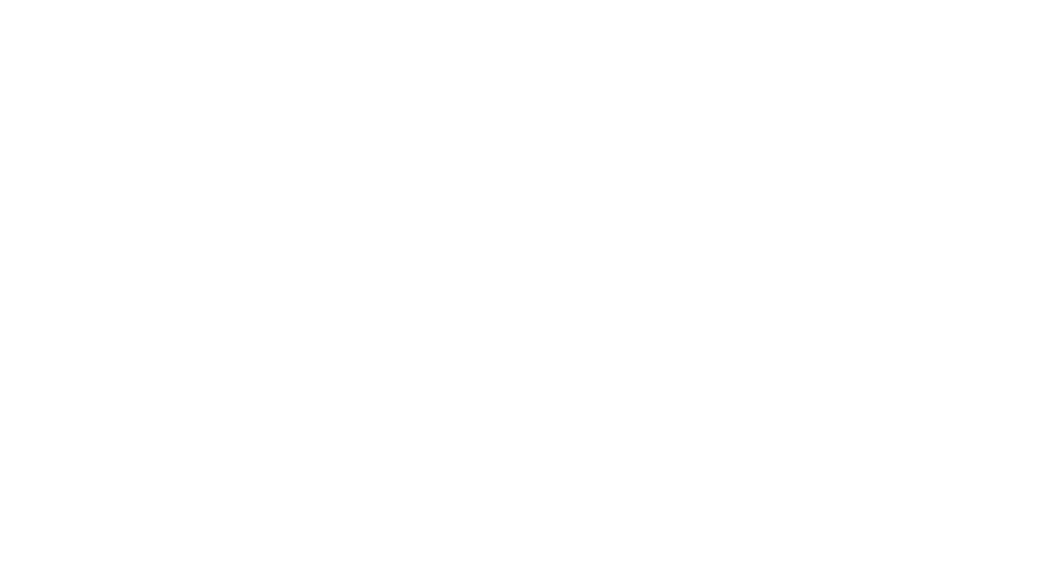
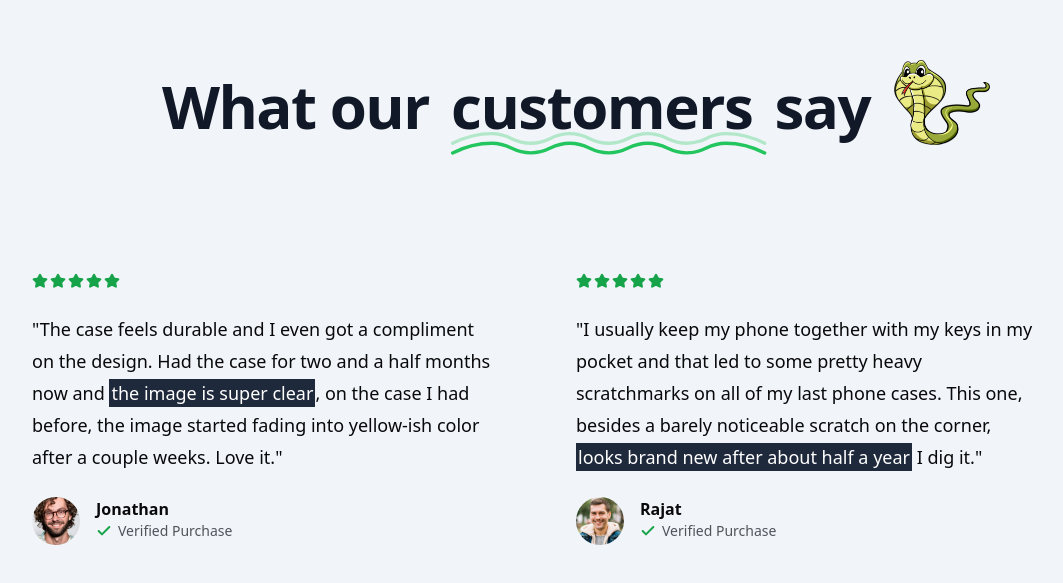
Before and after one commit to rjtprasad/casepixel, a Next.js app: page / in a window 1280 px wide. Shown: the part 1031-1614 px from the top of the page, without its empty margins (64-1127 px from the left). Before the commit the page ends 995 px from the top, so only its background shows below. Built offline with nearby package versions, Linux system fonts and the light colour scheme; no server answers.

Commit message:
Landing Page: Review Section

```diff
--- a/src/app/page.tsx
+++ b/src/app/page.tsx
@@ -1,8 +1,10 @@
+import { Icons } from "@/components/Icons";
 import MaxWidthWrapper from "@/components/MaxWidthWrapper";
 import Phone from "@/components/Phone";
 import UserAvatars from "@/components/UserAvatars";
 import UserRatings from "@/components/UserRatings";
 import { caseImageUrl } from "@/lib/constant";
+import { userReviews } from "@/lib/constant";
 import { Check } from "lucide-react";
 import Image from "next/image";
 
@@ -16,7 +18,13 @@
             <div className="relative mx-auto text-center lg:text-left flex flex-col items-center lg:items-start">
               <div className="absolute w-28 left-0 -top-20 hidden lg:block">
                 <div className="absolute inset-x-0 bottom-0 bg-gradient-to-t via-slate-50/50 from-slate-50 h-28" />
-                <Image src="/snake-1.png" alt="logo" className="w-full" width={633} height={824}/>
+                <Image
+                  src="/snake-1.png"
+                  alt="logo"
+                  className="w-full"
+                  width={633}
+                  height={824}
+                />
               </div>
               <h1 className="relative w-fit tracking-tight text-balance mt-16 font-bold !leading-tight text-gray-900 text-5xl md:text-6xl lg:text-7xl">
                 Your Image on a{" "}
@@ -37,8 +45,14 @@
                     "5 year print guarantee",
                     "Modern iPhone models supported",
                   ].map((checklist, index) => (
-                    <li className="flex gap-1.5 items-center text-left" key={index}>
-                      <Check className="h-5 w-5 shrink-0 text-green-600" key={index}/>
+                    <li
+                      className="flex gap-1.5 items-center text-left"
+                      key={index}
+                    >
+                      <Check
+                        className="h-5 w-5 shrink-0 text-green-600"
+                        key={index}
+                      />
                       {checklist}
                     </li>
                   ))}
@@ -49,7 +63,9 @@
                 <UserAvatars />
 
                 <div className="flex flex-col justify-between items-center sm:items-start">
-                  <UserRatings />
+                  <div className="flex gap-0.5">
+                    <UserRatings />
+                  </div>
 
                   <p>
                     <span className="font-semibold">2000+</span> happy customers
@@ -80,6 +96,67 @@
           </div>
         </MaxWidthWrapper>
       </section>
+
+      {/* Review Section */}
+      <section className="bg-slate-100 grainy-dark py-24">
+        <MaxWidthWrapper className="flex flex-col items-center gap-16 sm:gap-32">
+          <div className="flex flex-col lg:flex-row items-center gap-4 sm:gap-6">
+            <h2 className="order-1 mt-2 tracking-tight text-center text-balance !leading-tight font-bold text-5xl md:text-6xl text-gray-900">
+              What our{" "}
+              <span className="relative px-2">
+                customers{" "}
+                <Icons.underline className="hidden sm:block pointer-events-none absolute inset-x-0 -bottom-6 text-green-500" />
+              </span>{" "}
+              say
+            </h2>
+            <Image
+              src="/snake-2.png"
+              alt="snake-2"
+              width={761}
+              height={675}
+              className="w-24 order-0 lg:order-2"
+            />
+          </div>
+
+          <div className="mx-auto grid max-w-2xl grid-cols-1 px-4 lg:mx-0 lg:max-w-none lg:grid-cols-2 gap-y-16">
+            {userReviews.map((review) => (
+              <div
+                key={review.id}
+                className="flex flex-auto flex-col gap-4 lg:pr-8 xl:pr-20"
+              >
+                <div className="flex gap-0.5 mb-2">
+                  <UserRatings />
+                </div>
+                <div className="text-lg leading-8">
+                  <p>
+                  &quot;{review.beforeSpanText}
+                    <span className="p-0.5 bg-slate-800 text-white">
+                      {review.spanText}
+                    </span>
+                    {review.afterSpanText}&quot;
+                  </p>
+                </div>
+                <div className="flex gap-4 mt-2">
+                  <Image
+                    className="rounded-full h-12 w-12 object-cover"
+                    width={96}
+                    height={96}
+                    src={review.profileUrl}
+                    alt={review.username}
+                  />
+                  <div className="flex flex-col">
+                    <p className="font-semibold">{review.username}</p>
+                    <div className="flex gap-1.5 items-center text-zinc-600">
+                      <Check className="h-4 w-4 stroke-[3px] text-green-600" />
+                      <p className="text-sm">Verified Purchase</p>
+                    </div>
+                  </div>
+                </div>
+              </div>
+            ))}
+          </div>
+        </MaxWidthWrapper>
+      </section>
     </div>
   );
 }
--- /dev/null
+++ b/src/components/Icons.tsx
@@ -0,0 +1,22 @@
+import { LucideProps } from "lucide-react";
+
+export const Icons = {
+  underline: (props: LucideProps) => (
+    <svg {...props} viewBox="0 0 687 155">
+      <g
+        stroke="currentColor"
+        strokeWidth="7"
+        fill="none"
+        fillRule="evenodd"
+        strokeLinecap="round"
+        strokeLinejoin="round"
+      >
+        <path
+          d="M20 98c27-13.3333333 54-20 81-20 40.5 0 40.5 20 81 20s40.626917-20 81-20 40.123083 20 80.5 20 40.5-20 81-20 40.5 20 81 20 40.626917-20 81-20c26.915389 0 53.748722 6.6666667 80.5 20"
+          opacity=".3"
+        ></path>
+        <path d="M20 118c27-13.3333333 54-20 81-20 40.5 0 40.5 20 81 20s40.626917-20 81-20 40.123083 20 80.5 20 40.5-20 81-20 40.5 20 81 20 40.626917-20 81-20c26.915389 0 53.748722 6.6666667 80.5 20"></path>
+      </g>
+    </svg>
+  ),
+};
--- a/src/components/UserRatings.tsx
+++ b/src/components/UserRatings.tsx
@@ -2,11 +2,11 @@
 
 const UserRatings = () => {
   return (
-    <div className="flex gap-0.5">
+    <>
       {[...Array(5)].map((_, index) => (
         <Star key={index} className="h-4 w-4 text-green-600 fill-green-600" />
       ))}
-    </div>
+    </>
   );
 };
 
--- a/src/lib/constant.ts
+++ b/src/lib/constant.ts
@@ -1 +1,23 @@
-export const caseImageUrl = "/testimonials/1.jpg"
+export const caseImageUrl = "/testimonials/1.jpg";
+
+export const userReviews = [
+    {
+      id: 1,
+      username: "Jonathan",
+      profileUrl: "/users/user-1.png",
+      beforeSpanText:
+        "The case feels durable and I even got a compliment on the design. Had the case for two and a half months now and ",
+      spanText: "the image is super clear",
+      afterSpanText:
+        ", on the case I had before, the image started fading into yellow-ish color after a couple weeks. Love it.",
+    },
+    {
+      id: 2,
+      username: "Rajat",
+      profileUrl: "/users/user-4.jpg",
+      beforeSpanText:
+        "I usually keep my phone together with my keys in my pocket and that led to some pretty heavy scratchmarks on all of my last phone cases. This one, besides a barely noticeable scratch on the corner, ",
+      spanText: "looks brand new after about half a year",
+      afterSpanText: " I dig it.",
+    },
+  ];
```
